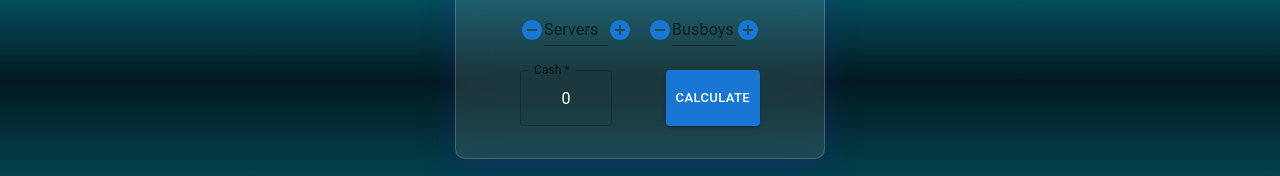
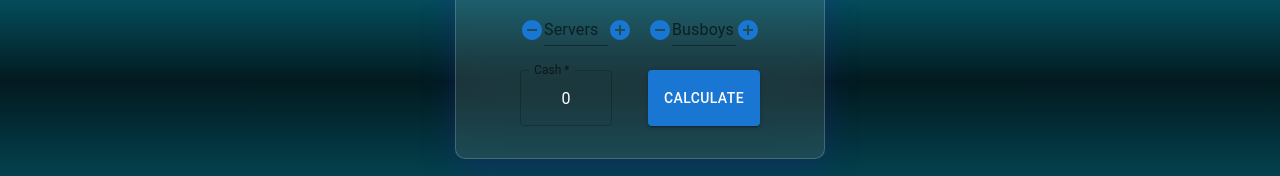
Before and after one commit to squireaintready/mizumi-calculator, a React (Create React App) app: page / in a window 1280 px wide. Shown: the part 358-534 px from the top of the page. Built offline with nearby package versions, Linux system fonts and the light colour scheme.

Commit message:
style/made calculate button larger

```diff
--- a/src/Form.js
+++ b/src/Form.js
@@ -82,7 +82,7 @@ const Form = ({handleDataChange}) => {
             onChange={handleCashChange}
             inputProps={{ inputMode: 'numeric' }}
           />
-          <Button type='submit' variant="contained" size="small">calculate</Button>
+          <Button type='submit' variant="contained">calculate</Button>
         </div>
       </form>
     </div>
```
